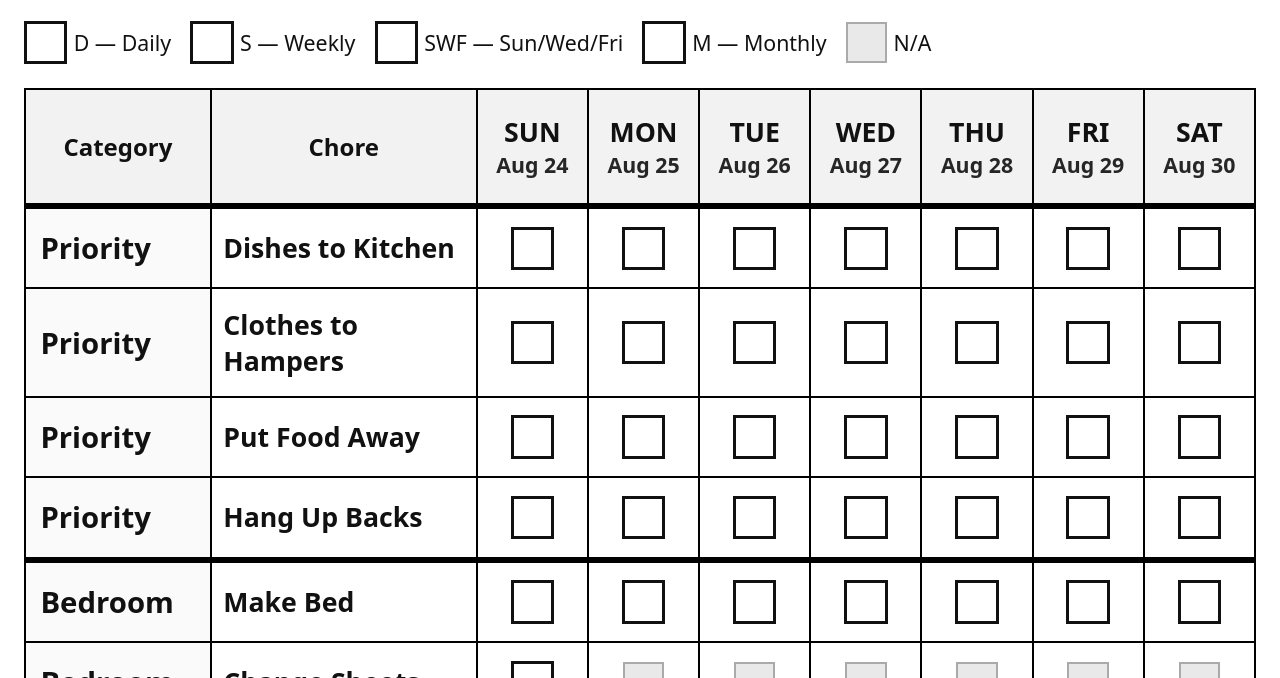
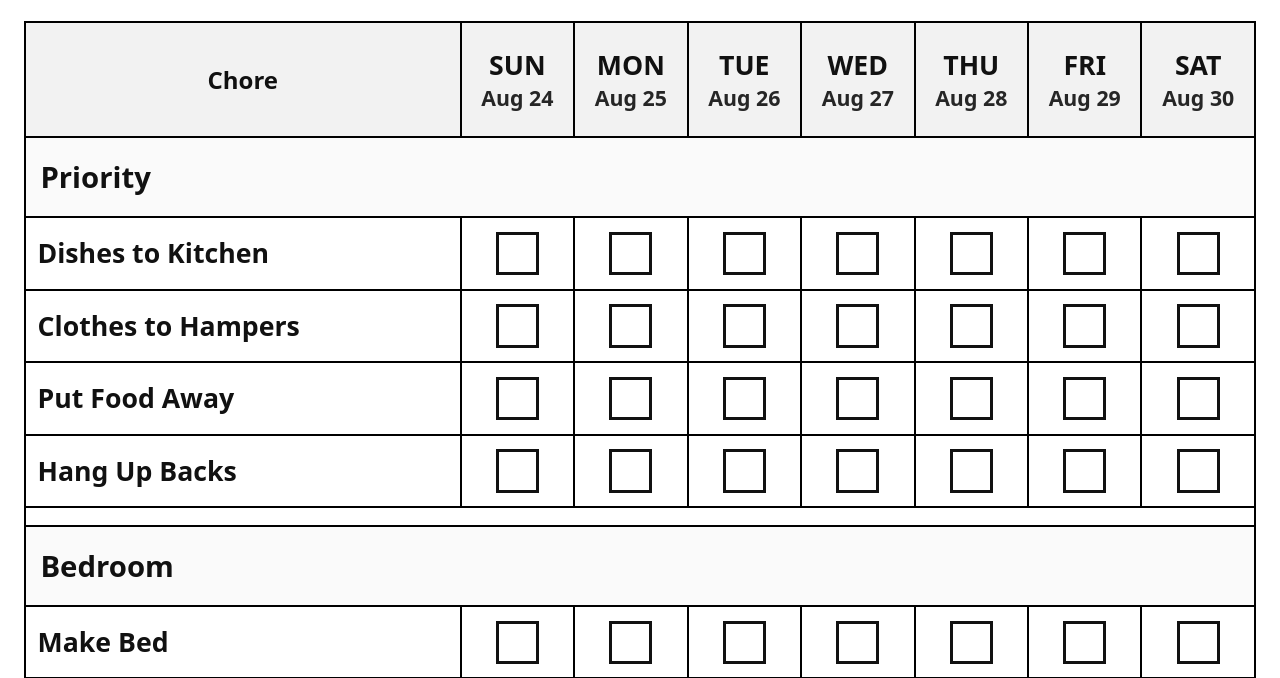
Before and after one commit to PapaJoeu/chore-chart, a plain HTML site: page index.html in a window 1280 px wide. Both pictures are taken after a click on the button "Previous Sunday". Shown: the part 122-800 px from the top of the page. Drawn offline with Linux system fonts and the light colour scheme.

Commit message:
Refactor categories and remove legend

```diff
--- a/index.html
+++ b/index.html
@@ -20,9 +20,7 @@
       </div>
     </header>
 
-    <div class="legend" id="legend"></div>
-
-    <table class="grid" id="grid"></table>
+      <table class="grid" id="grid"></table>
   </div>
 
   <script src="data/chore-config.js"></script>
--- a/scripts/chore-chart.js
+++ b/scripts/chore-chart.js
@@ -75,33 +75,6 @@ function groupByCategory(chores) {
   return [...map.entries()].map(([category, items]) => ({ category, items }));
 }
 
-// ---------- Renderers ----------
-function renderLegend(cfg) {
-  const wrap = document.getElementById('legend');
-  wrap.innerHTML = '';
-  const entries = Object.entries(cfg.legend || {});
-  for (const [code, label] of entries) {
-    const el = document.createElement('div');
-    el.className = 'swatch';
-    const sample = document.createElement('span');
-    sample.className = code === 'NA' ? 'na-square' : 'box';
-    el.appendChild(sample);
-    const text = document.createElement('span');
-    text.textContent = `${code} — ${label}`;
-    el.appendChild(text);
-    wrap.appendChild(el);
-  }
-  const na = document.createElement('div');
-  na.className = 'swatch';
-  const naSq = document.createElement('span');
-  naSq.className = 'na-square';
-  na.appendChild(naSq);
-  const naTxt = document.createElement('span');
-  naTxt.textContent = 'N/A';
-  na.appendChild(naTxt);
-  wrap.appendChild(na);
-}
-
 function buildWeek(start) {
   const dates = Array.from({length:7}, (_,i)=> addDays(start, i));
   const cfg = loadConfig();
@@ -111,8 +84,6 @@ function buildWeek(start) {
   const range = `${fmtDate(dates[0])} – ${fmtDate(dates[6])}`;
   document.getElementById('daterange').textContent = `Week of ${fmtDate(dates[0])} (${range})`;
 
-  renderLegend(cfg);
-
   const tbl = document.getElementById('grid');
   tbl.innerHTML = '';
 
@@ -120,7 +91,6 @@ function buildWeek(start) {
   const thead = document.createElement('thead');
   const hr = document.createElement('tr');
 
-  const thCat = document.createElement('th'); thCat.className = 'col-category'; thCat.textContent = 'Category'; hr.appendChild(thCat);
   const thTask = document.createElement('th'); thTask.className = 'col-task'; thTask.textContent = 'Chore'; hr.appendChild(thTask);
 
   for (const d of dates) {
@@ -134,11 +104,26 @@ function buildWeek(start) {
   const tbody = document.createElement('tbody');
 
   grouped.forEach((grp, idx) => {
-    grp.items.forEach((chore, j) => {
+    if (idx > 0) {
+      const spacer = document.createElement('tr');
+      const spTd = document.createElement('td');
+      spTd.className = 'spacer';
+      spTd.colSpan = dates.length + 1;
+      spacer.appendChild(spTd);
+      tbody.appendChild(spacer);
+    }
+
+    const headingTr = document.createElement('tr');
+    const headingTd = document.createElement('td');
+    headingTd.className = 'category-heading';
+    headingTd.textContent = grp.category;
+    headingTd.colSpan = dates.length + 1;
+    headingTr.appendChild(headingTd);
+    tbody.appendChild(headingTr);
+
+    grp.items.forEach(chore => {
       const tr = document.createElement('tr');
-      if (j === 0) tr.classList.add('sep');
 
-      const tdCat = document.createElement('td'); tdCat.className = 'category'; tdCat.textContent = grp.category; tr.appendChild(tdCat);
       const tdTask = document.createElement('td'); tdTask.className = 'task'; tdTask.textContent = chore.name; tr.appendChild(tdTask);
 
       dates.forEach(d => {
--- a/styles/chore-chart.css
+++ b/styles/chore-chart.css
@@ -17,30 +17,26 @@ h1 { font-size: 44pt; line-height: 1; margin: 0; font-weight: 800; letter-spacin
 button { font-size: 16pt; padding: 0.4rem 0.7rem; border-radius: 12px; border: 2px solid #111; background: #f7f7f7; cursor: pointer; }
 button:hover { background: #eee; }
 
-/* --- Legend --- */
-.legend { font-size: 16pt; display: flex; gap: 1.2rem; flex-wrap: wrap; }
-.legend .swatch { display: inline-flex; align-items: center; gap: 0.4rem; }
-.na-square { width: 28pt; height: 28pt; border: 2px solid #aaa; background: #e9e9e9; display: inline-block; }
-.box { width: 28pt; height: 28pt; border: 3px solid #111; display: inline-block; }
+  /* --- Check boxes --- */
+  .na-square { width: 28pt; height: 28pt; border: 2px solid #aaa; background: #e9e9e9; display: inline-block; }
+  .box { width: 28pt; height: 28pt; border: 3px solid #111; display: inline-block; }
 
-/* --- Table --- */
+  /* --- Table --- */
 .grid { width: 100%; border-collapse: collapse; table-layout: fixed; }
 .grid th, .grid td { border: 2px solid #000; }
 .grid thead th { font-size: 18pt; padding: 0.25in 0.15in; background: #f2f2f2; }
 .grid thead .dow { font-weight: 800; font-size: 20pt; display: block; }
 .grid thead .date { font-weight: 600; opacity: 0.9; font-size: 16pt; display: block; }
 
-.col-category { width: 16%; }
-.col-task { width: 24%; }
-.col-day { width: calc(60% / 7); }
+  .col-task { width: 40%; }
+  .col-day { width: calc(60% / 7); }
 
-.category { font-size: 22pt; font-weight: 800; padding: 0.2in 0.15in; background: #fafafa; }
-.task { font-size: 20pt; font-weight: 600; padding: 0.18in 0.12in; }
+  .category-heading { font-size: 22pt; font-weight: 800; padding: 0.2in 0.15in; background: #fafafa; }
+  .spacer { height: 0.15in; border: none; }
+  .task { font-size: 20pt; font-weight: 600; padding: 0.18in 0.12in; }
 .cell { height: 34pt; text-align: center; }
 .cell > .box, .cell > .na-square { vertical-align: middle; }
 
-/* thicker separators between categories */
-.sep { border-top: 6px solid #000 !important; }
 
 /* Print optimizations */
 @media print {
```
